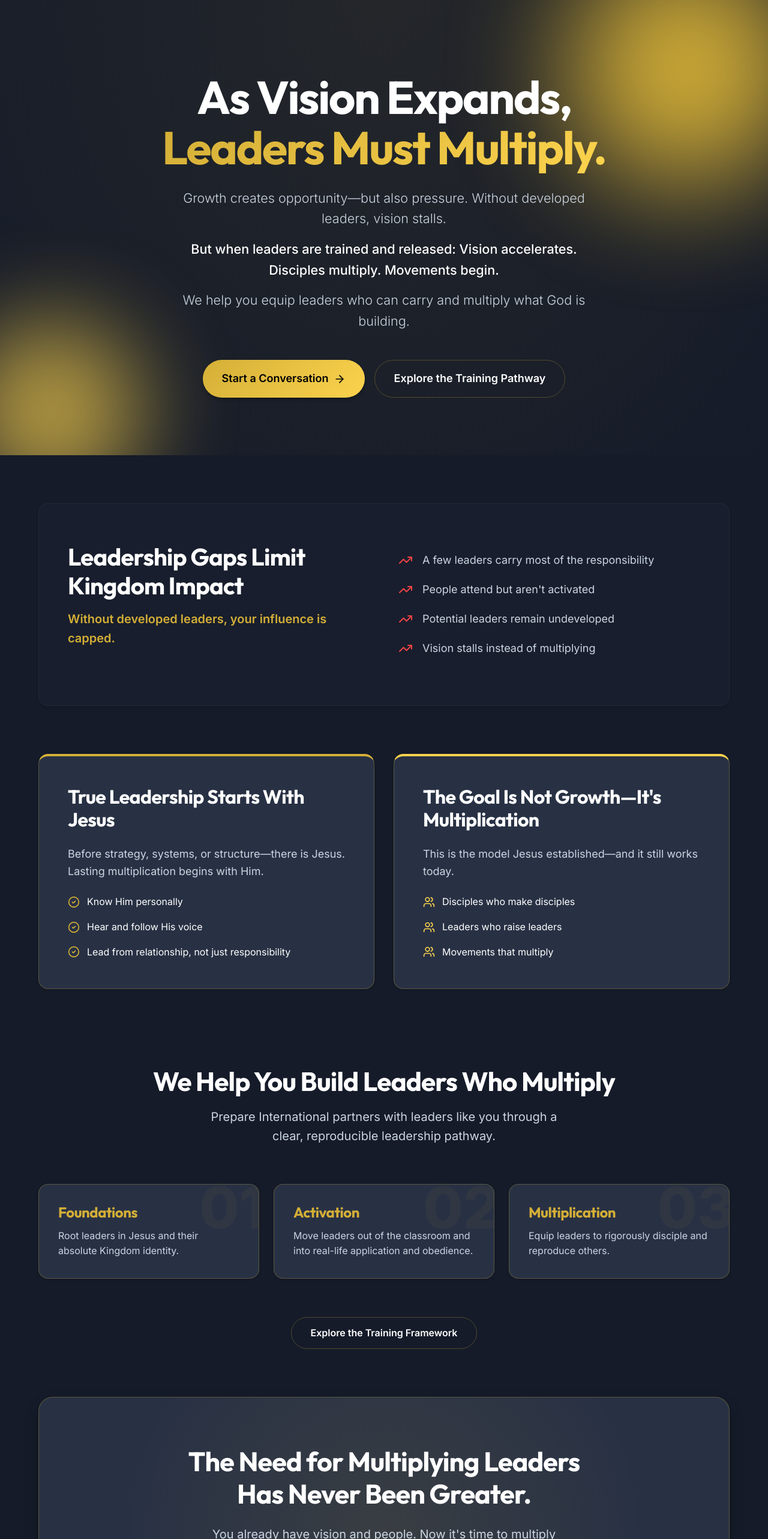
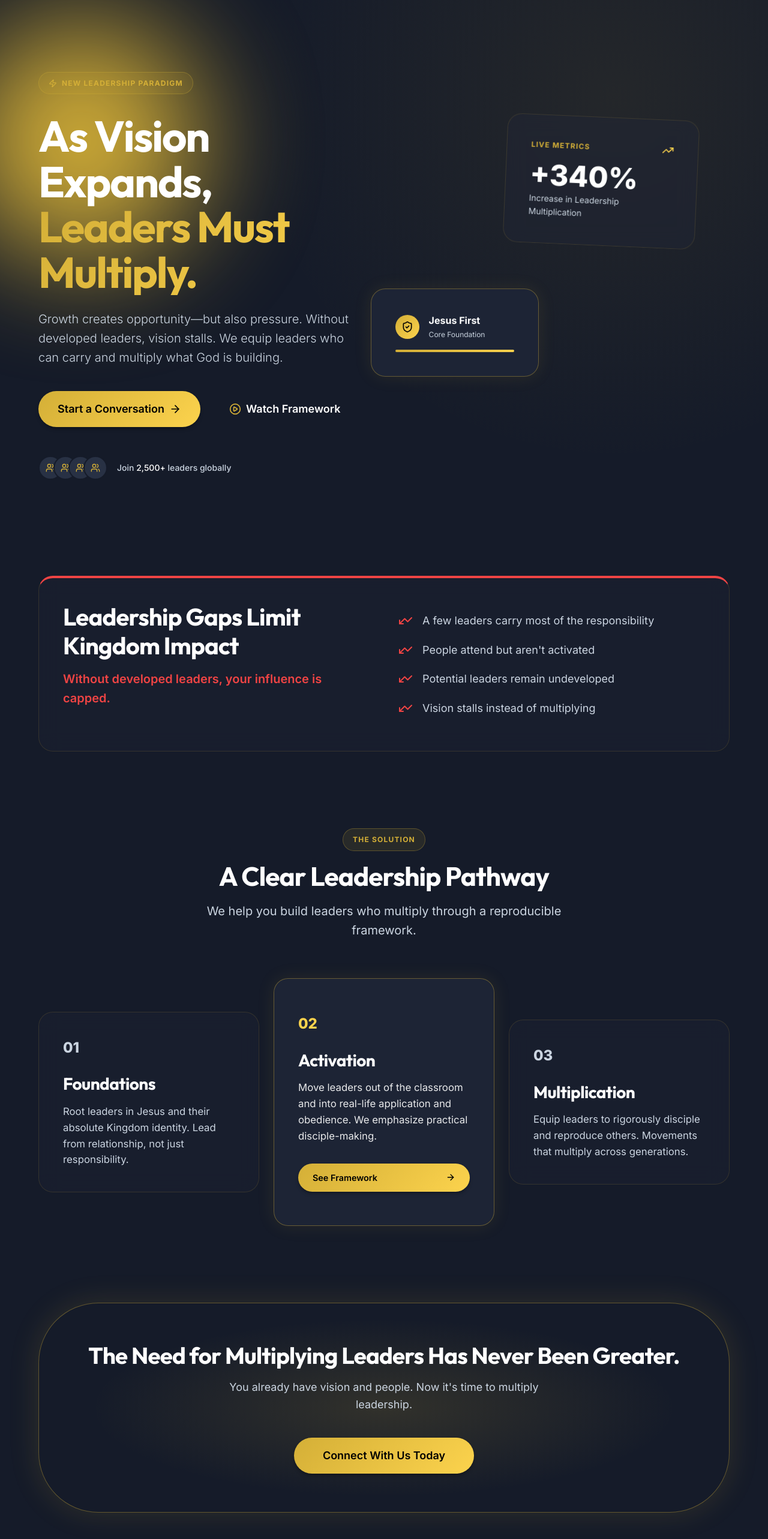
Before and after one commit to livetree/PI-main, a Next.js app: page / in a window 1280 px wide. Shown: the part 80-2646 px from the top of the page at 60% size. Built offline with nearby package versions, Linux system fonts and the light colour scheme.

Commit message:
feat: heavily integrate framer-motion to create dynamic scroll interactions and overlapping glassmorphic cards based on external layout references

```diff
--- a/package.json
+++ b/package.json
@@ -9,7 +9,9 @@
     "lint": "eslint"
   },
   "dependencies": {
+    "framer-motion": "^12.38.0",
     "gray-matter": "^4.0.3",
+    "lucide-react": "^0.577.0",
     "next": "16.2.1",
     "react": "19.2.4",
     "react-dom": "19.2.4",
--- a/src/app/globals.css
+++ b/src/app/globals.css
@@ -185,3 +185,42 @@ main {
   display: flex;
   flex-direction: column;
 }
+
+/* Pinterest Vibe Glassmorphism */
+.glass-card {
+  background: rgba(30, 37, 54, 0.4);
+  backdrop-filter: blur(16px);
+  -webkit-backdrop-filter: blur(16px);
+  border: 1px solid rgba(212, 175, 55, 0.15);
+  border-radius: 24px;
+  padding: 2.5rem;
+  transition: all var(--transition-smooth);
+}
+
+.glass-card:hover {
+  border-color: rgba(212, 175, 55, 0.35);
+  box-shadow: 0 10px 40px -10px rgba(0,0,0,0.5);
+}
+
+.glass-card-highlight {
+  background: rgba(30, 37, 54, 0.95);
+  border: 1px solid rgba(212, 175, 55, 0.4);
+  box-shadow: 0 0 30px rgba(212, 175, 55, 0.1);
+  transform: scale(1.02);
+  z-index: 10;
+}
+
+.pill-tag {
+  display: inline-flex;
+  align-items: center;
+  gap: 0.5rem;
+  padding: 0.5rem 1rem;
+  background: rgba(212, 175, 55, 0.1);
+  border: 1px solid rgba(212, 175, 55, 0.3);
+  border-radius: 999px;
+  font-size: 0.75rem;
+  font-weight: 700;
+  color: var(--brand-primary);
+  text-transform: uppercase;
+  letter-spacing: 0.1em;
+}
--- a/src/app/page.js
+++ b/src/app/page.js
@@ -1,55 +1,125 @@
+'use client';
+
 import Link from 'next/link';
-import { ArrowRight, CheckCircle2, TrendingUp, Users } from 'lucide-react';
+import { motion, useScroll, useTransform } from 'framer-motion';
+import { ArrowRight, CheckCircle2, TrendingUp, Users, PlayCircle, Star, ShieldCheck, Zap } from 'lucide-react';
+import { useRef } from 'react';
 
 export default function Home() {
+  const containerRef = useRef(null);
+  const { scrollYProgress } = useScroll({
+    target: containerRef,
+    offset: ["start start", "end end"]
+  });
+
+  // Parallax effects for floating elements
+  const y1 = useTransform(scrollYProgress, [0, 1], [0, -150]);
+  const y2 = useTransform(scrollYProgress, [0, 1], [0, -250]);
+  const rotate1 = useTransform(scrollYProgress, [0, 1], [0, 15]);
+
   return (
-    <div style={{ display: 'flex', flexDirection: 'column', gap: '5rem', paddingBottom: '5rem' }}>
+    <div ref={containerRef} style={{ display: 'flex', flexDirection: 'column', gap: '8rem', paddingBottom: '8rem', overflowX: 'hidden' }}>
 
-      {/* 1. HERO SECTION */}
+      {/* 1. HERO SECTION (Left-Aligned, Floating Overlaps) */}
       <section style={{
         position: 'relative',
-        padding: '8rem 1.5rem 6rem',
-        minHeight: '85vh',
+        padding: '8rem 1.5rem 2rem',
+        minHeight: '90vh',
         display: 'flex',
         alignItems: 'center',
-        justifyContent: 'center',
-        overflow: 'hidden',
-        background: 'radial-gradient(ellipse at top, rgba(212,175,55,0.08), var(--bg))'
+        background: 'radial-gradient(circle at 80% 20%, rgba(212,175,55,0.08), transparent 50%)'
       }}>
-        {/* Glowing Orbs */}
-        <div className="animate-pulse-slow" style={{ position: 'absolute', top: '-10%', right: '-5%', width: '400px', height: '400px', background: 'var(--brand-primary)', opacity: 0.1, filter: 'blur(100px)', borderRadius: '50%' }} />
-        <div className="animate-pulse-slow" style={{ position: 'absolute', bottom: '-10%', left: '-5%', width: '300px', height: '300px', background: 'var(--brand-secondary)', opacity: 0.1, filter: 'blur(80px)', borderRadius: '50%', animationDelay: '1.5s' }} />
+        {/* Glows */}
+        <div className="animate-pulse-slow" style={{ position: 'absolute', top: '5%', left: '-5%', width: '400px', height: '400px', background: 'var(--brand-primary)', opacity: 0.1, filter: 'blur(100px)', borderRadius: '50%' }} />
 
-        <div className="container animate-fade-up" style={{ textAlign: 'center', zIndex: 1, maxWidth: '900px' }}>
+        <div className="container" style={{ position: 'relative', zIndex: 1, display: 'grid', gridTemplateColumns: '1fr 1fr', gap: '4rem', alignItems: 'center' }}>
 
-          <h1 style={{ fontSize: 'clamp(3rem, 6vw, 5rem)', marginBottom: '1.5rem', letterSpacing: '-0.03em', lineHeight: 1.1 }}>
+          {/* Left Hero Content */}
+          <motion.div
+            initial={{ opacity: 0, x: -50 }}
+            animate={{ opacity: 1, x: 0 }}
+            transition={{ duration: 0.8, ease: "easeOut" }}
+            style={{ maxWidth: '650px' }}
+          >
+            <div className="pill-tag" style={{ marginBottom: '2rem' }}>
+              <Zap size={14} /> New Leadership Paradigm
+            </div>
+
+            <h1 style={{ fontSize: 'clamp(3rem, 6vw, 4.5rem)', marginBottom: '1.5rem', letterSpacing: '-0.03em', lineHeight: 1.05 }}>
               As Vision Expands,<br />
               <span className="gradient-text">Leaders Must Multiply.</span>
             </h1>
 
-          <div style={{ fontSize: 'clamp(1.125rem, 2vw, 1.35rem)', color: 'var(--text-secondary)', maxWidth: '700px', margin: '0 auto 3rem', lineHeight: 1.6, fontWeight: 300 }}>
-            <p style={{ marginBottom: '1rem' }}>Growth creates opportunity—but also pressure. Without developed leaders, vision stalls.</p>
-            <p style={{ color: 'var(--text-primary)', fontWeight: 500 }}>But when leaders are trained and released: Vision accelerates. Disciples multiply. Movements begin.</p>
-            <p style={{ marginTop: '1rem' }}>We help you equip leaders who can carry and multiply what God is building.</p>
+            <p style={{ fontSize: 'clamp(1.1rem, 2vw, 1.25rem)', color: 'var(--text-secondary)', marginBottom: '2.5rem', lineHeight: 1.6, fontWeight: 300 }}>
+              Growth creates opportunity—but also pressure. Without developed leaders, vision stalls.
+              We equip leaders who can carry and multiply what God is building.
+            </p>
+
+            <div style={{ display: 'flex', gap: '1rem', flexWrap: 'wrap', alignItems: 'center' }}>
+              <Link href="/connect" className="btn btn-primary" style={{ padding: '1rem 2rem', fontSize: '1.125rem', borderRadius: '999px' }}>
+                Start a Conversation <ArrowRight size={20} />
+              </Link>
+              <Link href="/training" className="btn btn-outline" style={{ padding: '1rem 2rem', fontSize: '1.125rem', border: 'none', gap: '0.5rem' }}>
+                <PlayCircle size={20} color="var(--brand-primary)" /> Watch Framework
+              </Link>
             </div>
 
-          <div style={{ display: 'flex', gap: '1rem', justifyContent: 'center', flexWrap: 'wrap' }}>
-            <Link href="/connect" className="btn btn-primary" style={{ padding: '1rem 2rem', fontSize: '1.125rem' }}>
-              Start a Conversation <ArrowRight size={20} />
-            </Link>
-            <Link href="/training" className="btn btn-outline" style={{ padding: '1rem 2rem', fontSize: '1.125rem' }}>
-              Explore the Training Pathway
-            </Link>
+            {/* Social Proof Avatars */}
+            <motion.div
+              initial={{ opacity: 0 }} animate={{ opacity: 1 }} transition={{ delay: 0.6 }}
+              style={{ display: 'flex', alignItems: 'center', gap: '1rem', marginTop: '3rem' }}
+            >
+              <div style={{ display: 'flex' }}>
+                {[1,2,3,4].map((i) => (
+                  <div key={i} style={{ width: '40px', height: '40px', borderRadius: '50%', background: 'var(--surface-elevated)', border: '2px solid var(--bg)', marginLeft: i > 1 ? '-15px' : 0, display: 'flex', alignItems: 'center', justifyContent: 'center', color: 'var(--brand-primary)' }}>
+                    <Users size={16} />
+                  </div>
+                ))}
+              </div>
+              <div style={{ fontSize: '0.875rem', color: 'var(--text-secondary)', fontWeight: 500 }}>
+                Join <span style={{ color: 'var(--text-primary)' }}>2,500+</span> leaders globally
+              </div>
+            </motion.div>
+          </motion.div>
+
+          {/* Right Floating Elements (Glassmorphism Depth) */}
+          <div className="hide-on-mobile" style={{ position: 'relative', height: '600px', display: 'flex', justifyContent: 'center', perspective: '1000px' }}>
+            <motion.div style={{ y: y1, rotate: rotate1, position: 'absolute', top: '10%', right: '10%', width: '320px', zIndex: 2 }} className="glass-card">
+              <div style={{ display: 'flex', justifyContent: 'space-between', marginBottom: '1rem' }}>
+                <span className="pill-tag" style={{ background: 'transparent', padding: 0, border: 'none' }}>Live Metrics</span>
+                <TrendingUp color="var(--brand-secondary)" size={20} />
+              </div>
+              <div style={{ fontSize: '3rem', fontWeight: 800, lineHeight: 1 }}>+340%</div>
+              <div style={{ color: 'var(--text-secondary)', fontSize: '0.875rem', marginTop: '0.25rem' }}>Increase in Leadership Multiplication</div>
+            </motion.div>
+
+            <motion.div style={{ y: y2, position: 'absolute', bottom: '15%', left: '-10%', width: '280px', zIndex: 3 }} className="glass-card glass-card-highlight">
+              <div style={{ display: 'flex', alignItems: 'center', gap: '1rem', marginBottom: '1rem' }}>
+                <div style={{ background: 'var(--brand-gradient)', width: '40px', height: '40px', borderRadius: '50%', display: 'flex', alignItems: 'center', justifyContent: 'center', color: '#000' }}>
+                  <ShieldCheck size={20} />
+                </div>
+                <div>
+                  <div style={{ fontWeight: 700 }}>Jesus First</div>
+                  <div style={{ fontSize: '0.75rem', color: 'var(--text-secondary)' }}>Core Foundation</div>
+                </div>
+              </div>
+              <div style={{ height: '4px', background: 'var(--surface-elevated)', borderRadius: '2px', overflow: 'hidden' }}>
+                <motion.div initial={{ width: 0 }} animate={{ width: '100%' }} transition={{ duration: 1.5, delay: 1 }} style={{ height: '100%', background: 'var(--brand-gradient)' }} />
+              </div>
+            </motion.div>
           </div>
         </div>
       </section>
 
-      {/* 2. THE CHALLENGE */}
+      {/* 2. THE CHALLENGE (Dynamic Reveal) */}
       <section className="container">
-        <div className="card" style={{ display: 'grid', gridTemplateColumns: 'repeat(auto-fit, minmax(300px, 1fr))', gap: '3rem', alignItems: 'center', padding: '4rem 3rem', background: 'rgba(30, 37, 54, 0.4)', borderColor: 'rgba(255,255,255,0.05)' }}>
+        <motion.div
+          initial={{ opacity: 0, y: 50 }} whileInView={{ opacity: 1, y: 0 }} viewport={{ once: true, margin: "-100px" }}
+          className="glass-card" style={{ display: 'grid', gridTemplateColumns: 'repeat(auto-fit, minmax(300px, 1fr))', gap: '3rem', alignItems: 'center', borderTop: '4px solid #ef4444' }}
+        >
           <div>
             <h2 style={{ fontSize: 'clamp(2rem, 4vw, 2.5rem)', marginBottom: '1rem' }}>Leadership Gaps Limit Kingdom Impact</h2>
-            <p style={{ color: 'var(--brand-primary)', fontSize: '1.25rem', fontWeight: 600, marginBottom: '2rem' }}>
+            <p style={{ color: '#ef4444', fontSize: '1.25rem', fontWeight: 600, marginBottom: '2rem' }}>
               Without developed leaders, your influence is capped.
             </p>
           </div>
@@ -61,101 +131,94 @@ export default function Home() {
                 "Potential leaders remain undeveloped",
                 "Vision stalls instead of multiplying"
               ].map((item, i) => (
-                <li key={i} style={{ display: 'flex', alignItems: 'flex-start', gap: '1rem', fontSize: '1.125rem', color: 'var(--text-secondary)' }}>
-                  <TrendingUp color="#ef4444" size={24} style={{ flexShrink: 0, marginTop: '2px' }} />
+                <motion.li
+                  key={i}
+                  initial={{ opacity: 0, x: 20 }} whileInView={{ opacity: 1, x: 0 }} viewport={{ once: true }} transition={{ delay: i * 0.15 }}
+                  style={{ display: 'flex', alignItems: 'flex-start', gap: '1rem', fontSize: '1.125rem', color: 'var(--text-secondary)' }}
+                >
+                  <TrendingUp color="#ef4444" size={24} style={{ flexShrink: 0, marginTop: '2px', transform: 'rotate(180deg)' }} />
                   {item}
-                </li>
+                </motion.li>
               ))}
             </ul>
           </div>
+        </motion.div>
+      </section>
+
+      {/* 3. PATHWAY (The 3-Column Highlight Grid) */}
+      <section className="container" style={{ textAlign: 'center' }}>
+        <motion.div initial={{ opacity: 0, y: 30 }} whileInView={{ opacity: 1, y: 0 }} viewport={{ once: true }}>
+          <div className="pill-tag" style={{ marginBottom: '1rem' }}>The Solution</div>
+          <h2 style={{ fontSize: 'clamp(2rem, 4vw, 2.75rem)', marginBottom: '1rem' }}>A Clear Leadership Pathway</h2>
+          <p style={{ color: 'var(--text-secondary)', fontSize: '1.25rem', maxWidth: '600px', margin: '0 auto 4rem' }}>
+            We help you build leaders who multiply through a reproducible framework.
+          </p>
+        </motion.div>
+
+        <div style={{ display: 'grid', gridTemplateColumns: 'repeat(auto-fit, minmax(300px, 1fr))', gap: '1.5rem', textAlign: 'left', alignItems: 'center' }}>
+          {[
+            { step: '01', title: 'Foundations', desc: 'Root leaders in Jesus and their absolute Kingdom identity. Lead from relationship, not just responsibility.', hl: false },
+            { step: '02', title: 'Activation', desc: 'Move leaders out of the classroom and into real-life application and obedience. We emphasize practical disciple-making.', hl: true },
+            { step: '03', title: 'Multiplication', desc: 'Equip leaders to rigorously disciple and reproduce others. Movements that multiply across generations.', hl: false }
+          ].map((item, i) => (
+            <motion.div
+              key={i}
+              initial={{ opacity: 0, y: 50 }} whileInView={{ opacity: 1, y: 0 }} viewport={{ once: true }} transition={{ delay: i * 0.2 }}
+              className={`glass-card ${item.hl ? 'glass-card-highlight' : ''}`}
+              style={{ position: 'relative', overflow: 'hidden', padding: item.hl ? '3.5rem 2.5rem' : '2.5rem' }}
+            >
+              <div style={{ fontSize: '1.5rem', fontWeight: 800, color: item.hl ? 'var(--brand-secondary)' : 'var(--text-secondary)', marginBottom: '1.5rem' }}>{item.step}</div>
+              <h3 style={{ fontSize: '1.75rem', marginBottom: '1rem', color: 'var(--text-primary)' }}>{item.title}</h3>
+              <p style={{ color: item.hl ? 'rgba(255,255,255,0.9)' : 'var(--text-secondary)', fontSize: '1.05rem', lineHeight: 1.6, marginBottom: item.hl ? '2rem' : 0 }}>{item.desc}</p>
+
+              {item.hl && (
+                <Link href="/training" className="btn btn-primary" style={{ padding: '0.75rem 1.5rem', fontSize: '0.9rem', width: '100%', justifyContent: 'space-between' }}>
+                  See Framework <ArrowRight size={16} />
+                </Link>
+              )}
+            </motion.div>
+          ))}
         </div>
       </section>
 
-      {/* 3. JESUS FIRST & MULTIPLICATION (Split Section) */}
-      <section className="container" style={{ display: 'grid', gridTemplateColumns: 'repeat(auto-fit, minmax(350px, 1fr))', gap: '2rem' }}>
-
-        <div className="card" style={{ padding: '3rem', borderTop: '4px solid var(--brand-primary)' }}>
-          <h2 style={{ fontSize: '2rem', marginBottom: '1.5rem' }}>True Leadership Starts With Jesus</h2>
-          <p style={{ color: 'var(--text-secondary)', fontSize: '1.125rem', marginBottom: '1.5rem', lineHeight: 1.6 }}>
-            Before strategy, systems, or structure—there is Jesus. Lasting multiplication begins with Him.
-          </p>
-          <ul style={{ listStyle: 'none', display: 'flex', flexDirection: 'column', gap: '1rem', color: 'var(--text-primary)' }}>
-            <li style={{ display: 'flex', alignItems: 'center', gap: '0.75rem' }}><CheckCircle2 color="var(--brand-primary)" size={20} /> Know Him personally</li>
-            <li style={{ display: 'flex', alignItems: 'center', gap: '0.75rem' }}><CheckCircle2 color="var(--brand-primary)" size={20} /> Hear and follow His voice</li>
-            <li style={{ display: 'flex', alignItems: 'center', gap: '0.75rem' }}><CheckCircle2 color="var(--brand-primary)" size={20} /> Lead from relationship, not just responsibility</li>
-          </ul>
-        </div>
-
-        <div className="card" style={{ padding: '3rem', borderTop: '4px solid var(--brand-secondary)' }}>
-          <h2 style={{ fontSize: '2rem', marginBottom: '1.5rem' }}>The Goal Is Not Growth—It's Multiplication</h2>
-          <p style={{ color: 'var(--text-secondary)', fontSize: '1.125rem', marginBottom: '1.5rem', lineHeight: 1.6 }}>
-            This is the model Jesus established—and it still works today.
-          </p>
-          <ul style={{ listStyle: 'none', display: 'flex', flexDirection: 'column', gap: '1rem', color: 'var(--text-primary)' }}>
-            <li style={{ display: 'flex', alignItems: 'center', gap: '0.75rem' }}><Users color="var(--brand-secondary)" size={20} /> Disciples who make disciples</li>
-            <li style={{ display: 'flex', alignItems: 'center', gap: '0.75rem' }}><Users color="var(--brand-secondary)" size={20} /> Leaders who raise leaders</li>
-            <li style={{ display: 'flex', alignItems: 'center', gap: '0.75rem' }}><Users color="var(--brand-secondary)" size={20} /> Movements that multiply</li>
-          </ul>
-        </div>
-
-      </section>
-
-      {/* 4. THE SOLUTION & PATHWAY */}
-      <section className="container" style={{ textAlign: 'center', paddingTop: '3rem' }}>
-        <h2 style={{ fontSize: 'clamp(2rem, 4vw, 2.75rem)', marginBottom: '1rem' }}>We Help You Build Leaders Who Multiply</h2>
-        <p style={{ color: 'var(--text-secondary)', fontSize: '1.25rem', maxWidth: '600px', margin: '0 auto 4rem' }}>
-          Prepare International partners with leaders like you through a clear, reproducible leadership pathway.
-        </p>
-
-        <div style={{ display: 'grid', gridTemplateColumns: 'repeat(auto-fit, minmax(280px, 1fr))', gap: '1.5rem', textAlign: 'left', marginBottom: '4rem' }}>
-          {[
-            { step: '01', title: 'Foundations', desc: 'Root leaders in Jesus and their absolute Kingdom identity.' },
-            { step: '02', title: 'Activation', desc: 'Move leaders out of the classroom and into real-life application and obedience.' },
-            { step: '03', title: 'Multiplication', desc: 'Equip leaders to rigorously disciple and reproduce others.' }
-          ].map((item, i) => (
-            <div key={i} className="card" style={{ position: 'relative', overflow: 'hidden' }}>
-              <div style={{ position: 'absolute', top: '-10px', right: '-10px', fontSize: '6rem', fontWeight: 800, color: 'rgba(212,175,55,0.05)', lineHeight: 1 }}>{item.step}</div>
-              <h3 style={{ fontSize: '1.5rem', marginBottom: '0.75rem', color: 'var(--brand-primary)' }}>{item.title}</h3>
-              <p style={{ color: 'var(--text-secondary)', fontSize: '1rem', position: 'relative', zIndex: 1 }}>{item.desc}</p>
-            </div>
-          ))}
-        </div>
-
-        <Link href="/training" className="btn btn-outline" style={{ padding: '0.8rem 2rem' }}>
-          Explore the Training Framework
-        </Link>
-      </section>
-
-      {/* 5. WHY NOW (Dynamic Final CTA) */}
+      {/* 4. WHY NOW (Dynamic Final CTA) */}
       <section className="container">
-        <div style={{
-          background: 'var(--surface-elevated)',
-          border: '1px solid var(--border)',
-          borderRadius: 'var(--radius-lg)',
-          padding: '5rem 2rem',
+        <motion.div
+          initial={{ opacity: 0, scale: 0.95 }} whileInView={{ opacity: 1, scale: 1 }} viewport={{ once: true }}
+          style={{
+            background: 'var(--bg)',
+            border: '1px solid rgba(212, 175, 55, 0.4)',
+            borderRadius: '100px',
+            padding: '4rem 2rem',
             textAlign: 'center',
             position: 'relative',
             overflow: 'hidden',
-          boxShadow: 'var(--shadow-lg)'
-        }}>
+            boxShadow: '0 0 50px rgba(212, 175, 55, 0.15)'
+          }}
+        >
           {/* Subtle Background Glow */}
-          <div style={{ position: 'absolute', top: '50%', left: '50%', transform: 'translate(-50%, -50%)', width: '100%', height: '100%', background: 'radial-gradient(circle, rgba(212,175,55,0.1) 0%, transparent 70%)', pointerEvents: 'none' }} />
+          <div style={{ position: 'absolute', top: '50%', left: '50%', transform: 'translate(-50%, -50%)', width: '100%', height: '100%', background: 'radial-gradient(ellipse, rgba(212,175,55,0.15) 0%, transparent 60%)', pointerEvents: 'none' }} />
 
-          <h2 style={{ fontSize: 'clamp(2rem, 3.5vw, 3rem)', marginBottom: '1.5rem', position: 'relative', zIndex: 1 }}>
-            The Need for Multiplying Leaders <br/> Has Never Been Greater.
+          <h2 style={{ fontSize: 'clamp(2rem, 3vw, 2.75rem)', marginBottom: '1rem', position: 'relative', zIndex: 1 }}>
+            The Need for Multiplying Leaders Has Never Been Greater.
           </h2>
-          <p style={{ color: 'var(--text-secondary)', fontSize: '1.25rem', maxWidth: '600px', margin: '0 auto 3rem', position: 'relative', zIndex: 1 }}>
-            You already have vision and people. Now it's time to multiply leadership and expand Kingdom impact.
+          <p style={{ color: 'var(--text-secondary)', fontSize: '1.125rem', maxWidth: '600px', margin: '0 auto 2.5rem', position: 'relative', zIndex: 1 }}>
+            You already have vision and people. Now it's time to multiply leadership.
           </p>
 
-          <div style={{ position: 'relative', zIndex: 1 }}>
-            <Link href="/connect" className="btn btn-primary" style={{ padding: '1rem 2.5rem', fontSize: '1.25rem' }}>
-              Connect to Launch Training
+          <div style={{ position: 'relative', zIndex: 1, display: 'flex', justifyContent: 'center' }}>
+            <Link href="/connect" className="btn btn-primary" style={{ padding: '1rem 3rem', fontSize: '1.125rem' }}>
+              Connect With Us Today
             </Link>
           </div>
-        </div>
+        </motion.div>
       </section>
 
+      <style jsx>{`
+        @media (max-width: 900px) {
+          .hide-on-mobile { display: none !important; }
+        }
+      `}</style>
     </div>
   );
 }
```
Also changed, not shown: 1 other file (tests, documents, lock files or other folders). Lines whose indentation alone changed are shown as unchanged.
